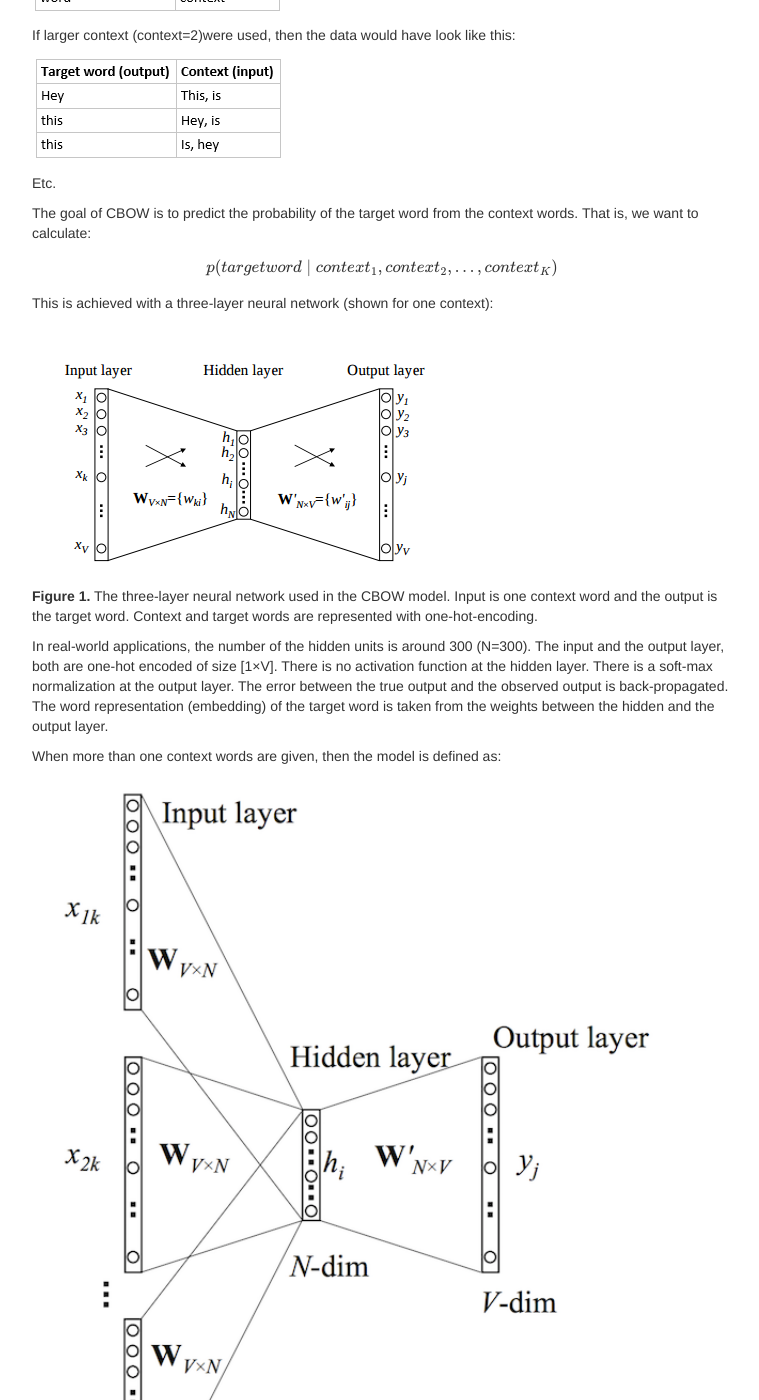
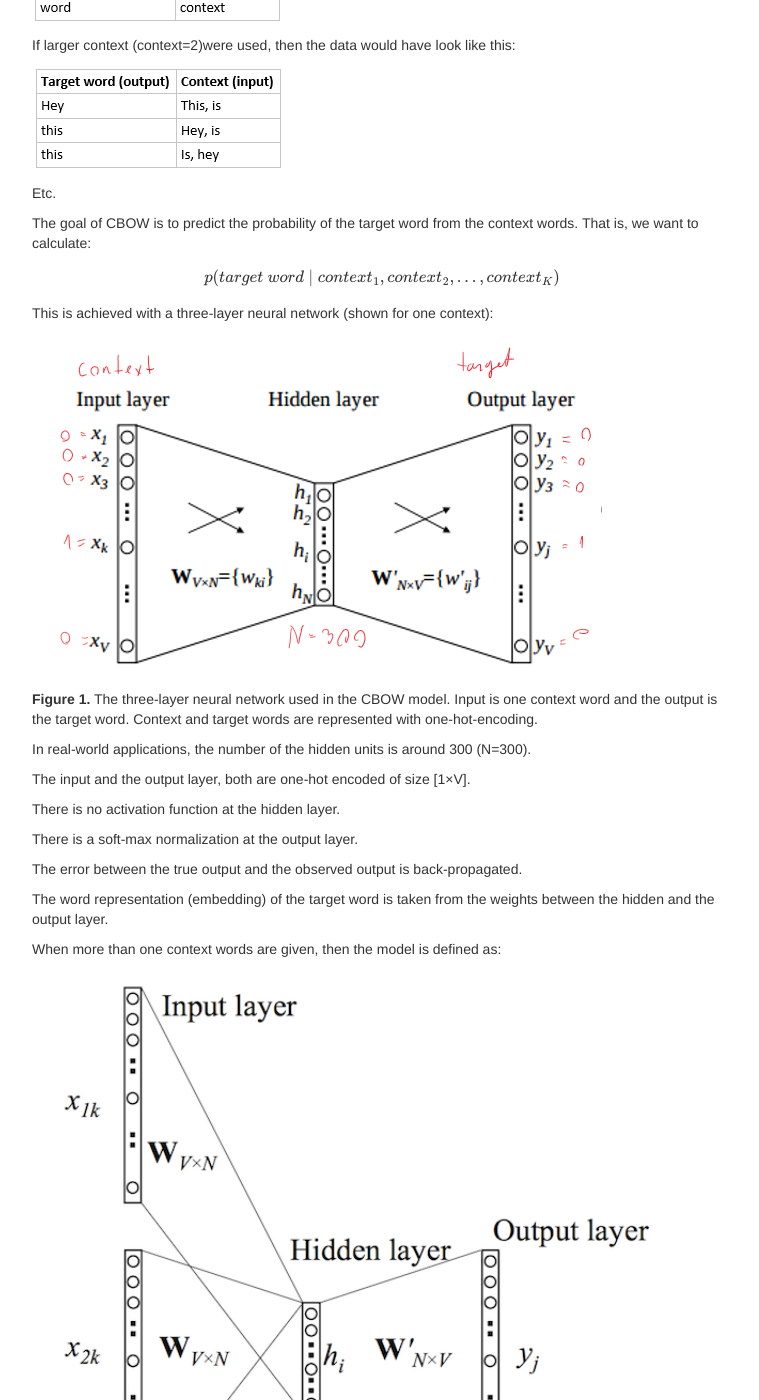
Before and after one commit to kfattila/kfattila.github.io, a Jekyll site: the page built from pages/neural_word_embeddings.md, in a window 1280 px wide and 1400 px high, scrolled down 2388 px. Shown: the whole window, without its empty margins (258-1017 px from the left). Built offline with Jekyll 4.4.1, drawn with Linux system fonts in a browser that asks for light colours; formulas are drawn with MathJax 3; comment, search, counter and statistics services are not loaded; some of the changed text lies outside the part shown.

Commit message:
Lectures

```diff
--- a/pages/neural_word_embeddings.md
+++ b/pages/neural_word_embeddings.md
@@ -41,6 +41,7 @@ The main idea of this method is to predict the probability of a word given a con
 "Hey this is sample corpus using only one context word."
 
 First, the words are represented via one-hot-encoding embedding. The number of the tokens is: V=10
+
 One-hot-Encoding for every word:
 
 ![neuralword2](./images/neuralword2.png)
@@ -56,7 +57,7 @@ If larger context (context=2)were used, then the data would have look like this:
 Etc.
 
 The goal of CBOW is to predict the probability of the target word from the context words. That is, we want to calculate:
-\\[p(target word \mid context_{1}, context_{2}, ..., context_{K}) \\]
+\\[p(target\ word \mid context_{1}, context_{2}, ..., context_{K}) \\]
 This is achieved with a three-layer neural network (shown for one context):
 
 ![neuralword5](./images/neuralword5.png)
@@ -65,11 +66,17 @@ This is achieved with a three-layer neural network (shown for one context):
 
 
 In real-world applications, the number of the hidden units is around 300 (N=300).
+
 The input and the output layer, both are one-hot encoded of size [1×V].
+
 There is no activation function at the hidden layer.
+
 There is a soft-max normalization at the output layer.
+
 The error between the true output and the observed output is back-propagated.
+
 The word representation (embedding) of the target word is taken from the weights between the hidden and the output layer.
+
 
 When more than one context words are given, then the model is defined as:
 
@@ -83,11 +90,11 @@ The inputs are a one-hot-encoding of the context words: \\(x_{1},x_{2},...,x_{K}
 
 The output vector is then calculated as \\(u = W'h\\). Remember, the shape of the output vector \\(u\\) is of \\([1,V]\\).
 The output is put through a soft-max layer to convert the output vector to a discrete probability distribution. The probability of the *j*th word is given by:
-\\[y_{j} = p(target word with index j \mod x_{1},x_{2},...,x_{K}) = \frac{exp(u_{j})}{\sum_{i=1}^{V}\exp(u_{i})}\\]
+\\[y_{j} = p(target\ word\ with\ index\ j \mod x_{1},x_{2},...,x_{K}) = \frac{exp(u_{j})}{\sum_{i=1}^{V}\exp(u_{i})}\\]
 
 **The learning objective** of CBOW is defined by a soft-max function.
 
-\\[W,W' \leftarrow arxmax_{\Theta}\\{p(target word j \mid context_{1}, context_{2}, ..., context_{K}) = \frac{exp(u_{j})}{\sum_{i=1}^{V}\exp(u_{i})} \\}\\]
+\\[W,W' \leftarrow arxmax_{\Theta}\\{p(target\ word j \mid context_{1}, context_{2}, ..., context_{K}) = \frac{exp(u_{j})}{\sum_{i=1}^{V}\exp(u_{i})} \\}\\]
 
 #### Model dissection
 
@@ -98,7 +105,7 @@ Note that the context words and the target words are one-hot encoded. So, there
 The word representation of the target word (with index \\(j\\)) is composed from the weights of the *j*th column of \\(W'\\) matrix, and it is denoted as \\(W'\_{j}\\). Note that the word representation is of shape \\([N,1]\\).
 
 For a context word with index \\(k\\) we have \\(h = W_{k}\\), where \\(W_{k}\\) is the *k*th row from weight matrix \\(W\\). The probability of the target word with index \\(j\\) with respect to one context word with index \\(k\\):
-\\[p(jth target word \mod x_{k}) = \frac{\exp(W_{j}'^{T}h)}{\sum_{i=1}^{V}\exp(W_{i}'^{T}h} = frac{\exp(W_{j}'^{T}W_{k}}{\sum_{i=1}^{V}\exp(W_{i}'^{T}W_{k}}\\]
+\\[p(jth\ target\ word\ \mod x_{k}) = \frac{\exp(W_{j}'^{T}h)}{\sum_{i=1}^{V}\exp(W_{i}'^{T}h} = \frac{\exp(W_{j}'^{T}W_{k}}{\sum_{i=1}^{V}\exp(W_{i}'^{T}W_{k}}\\]
 
 For K different context words the hidden activation is given: \\(h = \sum_{k=1}^{K}W_{k}\\).
 The probability of the target word with index j with respect to K different context words:
```
Also changed, not shown: pages/images/neuralword5.png.
